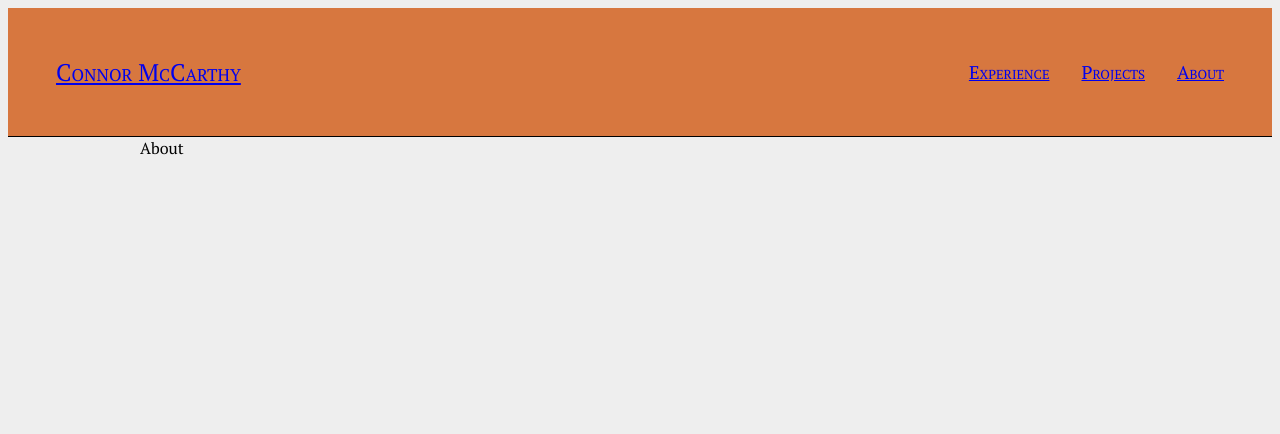
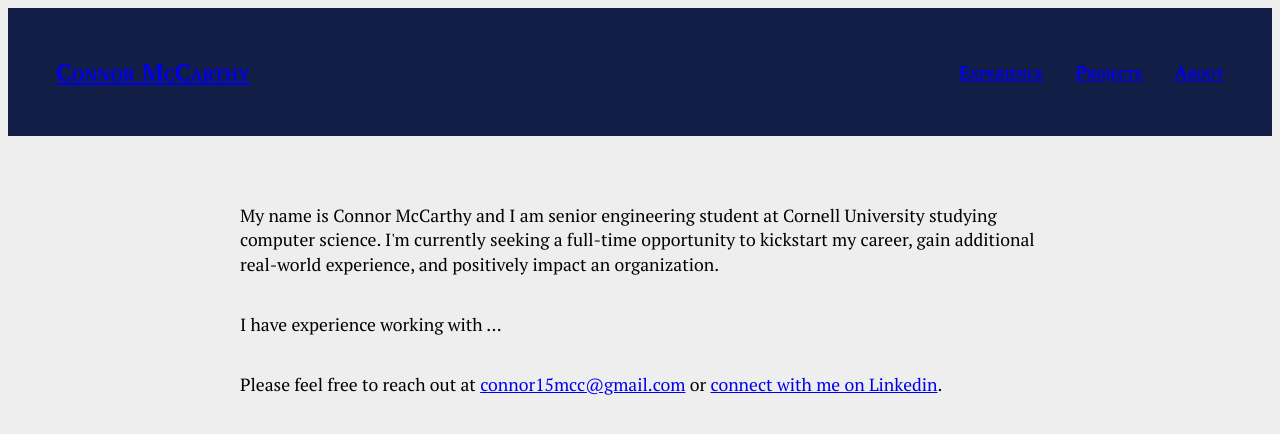
Before and after one commit to connor15mcc/personal-website, a React (Vite) app: page /about in a window 1280 px wide. Shown: the top 434 px of the page. Built offline with nearby package versions, Linux system fonts and the light colour scheme.

Commit message:
about section added, theme adjusted

```diff
--- a/src/App.css
+++ b/src/App.css
@@ -5,11 +5,19 @@ body {
   background-color: #eee;
 }
 
+a:hover {
+  text-decoration: underline;
+}
+
 :root {
-  --primary-color: #d7773f;
-  --secondary-color: #4f66cc;
-  --teriary-color: #94ccd3;
-  --contrast-color: #edf0f6;
+  --primary-color: #e0be56;
+  --secondary-color: #121e46;
+
+  --ll-gray: #ccc;
+  --l-gray: #aaa;
+  --gray: #999;
+  --d-gray: #666;
+  --d-gray: #333;
 
   scroll-behavior: smooth;
 }
--- a/src/App.tsx
+++ b/src/App.tsx
@@ -49,12 +49,6 @@ function App() {
       </Suspense>
     </Template>
   );
-  // return (
-  //   <Template>
-  //     <Home></Home>
-  //     <Resume></Resume>
-  //   </Template>
-  // );
 }
 
 export default App;
--- a/src/components/Navbar/Navbar.css
+++ b/src/components/Navbar/Navbar.css
@@ -7,11 +7,13 @@ nav {
   justify-content: space-between;
   align-items: center;
   height: 4em;
-  background-color: var(--primary-color);
+  background-color: var(--secondary-color);
   text-decoration: none;
   padding: 2em;
+
   font-variant: small-caps;
-  border-bottom: 1px solid #000;
+  color: var(--ll-gray);
+  font-weight: bold;
 }
 
 .nav-left a {
--- a/src/components/Project/Project.css
+++ b/src/components/Project/Project.css
@@ -80,7 +80,7 @@
   content: '';
   position: absolute;
   height: 1em;
-  border: 5px solid darkgreen;
+  border: 0.5em solid darkgreen;
   border-radius: 50%;
   margin-left: -1.35em;
 }
--- a/src/pages/About/About.css
+++ b/src/pages/About/About.css
@@ -0,0 +1,11 @@
+#about {
+  font-size: 1.1em;
+  line-height: 1.4em;
+
+  max-height: calc(100vh - 4em);
+  padding: 5% 10% 0 10%;
+}
+
+.about-paragraph {
+  padding-bottom: 1em;
+}
--- a/src/pages/About/About.tsx
+++ b/src/pages/About/About.tsx
@@ -1,7 +1,27 @@
-import React from 'react';
+import './About.css';
 
 const About = () => {
-  return <div>About</div>;
+  return (
+    <div id="about">
+      <div className="about-content">
+        <p className="about-paragraph">
+          My name is Connor McCarthy and I am senior engineering student at Cornell
+          University studying computer science. I&apos;m currently seeking a full-time
+          opportunity to kickstart my career, gain additional real-world experience, and
+          positively impact an organization.
+        </p>
+        <p className="about-paragraph">I have experience working with ...</p>
+        <p className="about-paragraph" style={{ paddingBottom: 0 }}>
+          Please feel free to reach out at{' '}
+          <a href="mailto:connor15mcc@gmail.com">connor15mcc@gmail.com</a> or{' '}
+          <a href="https://www.linkedin.com/in/connormccarthy15/">
+            connect with me on Linkedin
+          </a>
+          .
+        </p>
+      </div>
+    </div>
+  );
 };
 
 export default About;
--- a/src/pages/Home/Home.css
+++ b/src/pages/Home/Home.css
@@ -1,7 +1,11 @@
 #home {
   min-height: calc(100vh - 4em);
-  padding: 25% 10%;
+  padding: 5% 10%;
+
+  display: grid;
+  align-content: center;
   background-color: var(--secondary-color);
+  color: var(--ll-gray);
 
   box-shadow: 0 0 0 100vmax var(--secondary-color);
   clip-path: inset(0 -100vmax);
--- a/src/pages/Home/Home.tsx
+++ b/src/pages/Home/Home.tsx
@@ -1,7 +1,7 @@
 import './Home.css';
 
 import { KeyboardArrowRight } from '@styled-icons/material-rounded/KeyboardArrowRight';
-import { Link, useNavigate } from 'react-router-dom';
+import { useNavigate } from 'react-router-dom';
 
 const Home = () => {
   const navigate = useNavigate();
@@ -13,8 +13,8 @@ const Home = () => {
         Connor<br></br>McCarthy
       </h1>
       <p className="home-tagline">
-        I&apos;m a senior engineering student at Cornell University studying Computer
-        Science and seeking industry experience. I&apos;m especially passionate about
+        I&apos;m a senior engineering student at Cornell University studying computer
+        science and seeking industry experience. I&apos;m especially passionate about
         building robust, scalable software and in the intersection of software engineering
         and operations research.
       </p>
--- a/src/pages/Projects/Projects.css
+++ b/src/pages/Projects/Projects.css
@@ -1,5 +1,5 @@
 .grid-container {
-  padding: 2em 0;
+  padding: 2em 0 0 0;
   justify-content: center;
 
   display: grid;
--- a/src/pages/Template/Template.css
+++ b/src/pages/Template/Template.css
@@ -1,7 +1,7 @@
 .main-container {
   width: 1000px;
   padding: 0 1em;
-  margin: 0 auto 5em auto;
+  margin: 0 auto 0em auto;
 }
 
 @media only screen and (max-width: 1000px) {
@@ -9,3 +9,15 @@
     width: 100%;
   }
 }
+
+.about-contact-profiles {
+  display: flex;
+  justify-content: center;
+  padding-top: 3em;
+  padding-bottom: 3em;
+}
+
+.about-contact-profiles > * {
+  margin: 0em 1em;
+  color: #555;
+}
--- a/src/pages/Template/Template.tsx
+++ b/src/pages/Template/Template.tsx
@@ -1,5 +1,8 @@
 import './Template.css';
 
+import { Github } from '@styled-icons/boxicons-logos/Github';
+import { Linkedin } from '@styled-icons/boxicons-logos/Linkedin';
+import { Mail } from '@styled-icons/entypo/Mail';
 import { Helmet, HelmetProvider } from 'react-helmet-async';
 
 import Navbar from './../../components/Navbar/Navbar';
@@ -25,6 +28,21 @@ const Template = (props: TemplateProps) => {
       <Navbar />
 
       <div className="main-container">{props.children}</div>
+      <div className="about-contact-profiles">
+        <a
+          href="https://www.linkedin.com/in/connormccarthy15/"
+          target="_blank"
+          rel="noreferrer"
+        >
+          <Linkedin size="1em"></Linkedin>
+        </a>
+        <a href="https://github.com/connor15mcc" target="_blank" rel="noreferrer">
+          <Github size="1em"></Github>
+        </a>
+        <a href="mailto:connor15mcc@gmail.com" target="_blank" rel="noreferrer">
+          <Mail size="1em"></Mail>
+        </a>
+      </div>
     </HelmetProvider>
   );
 };
```
